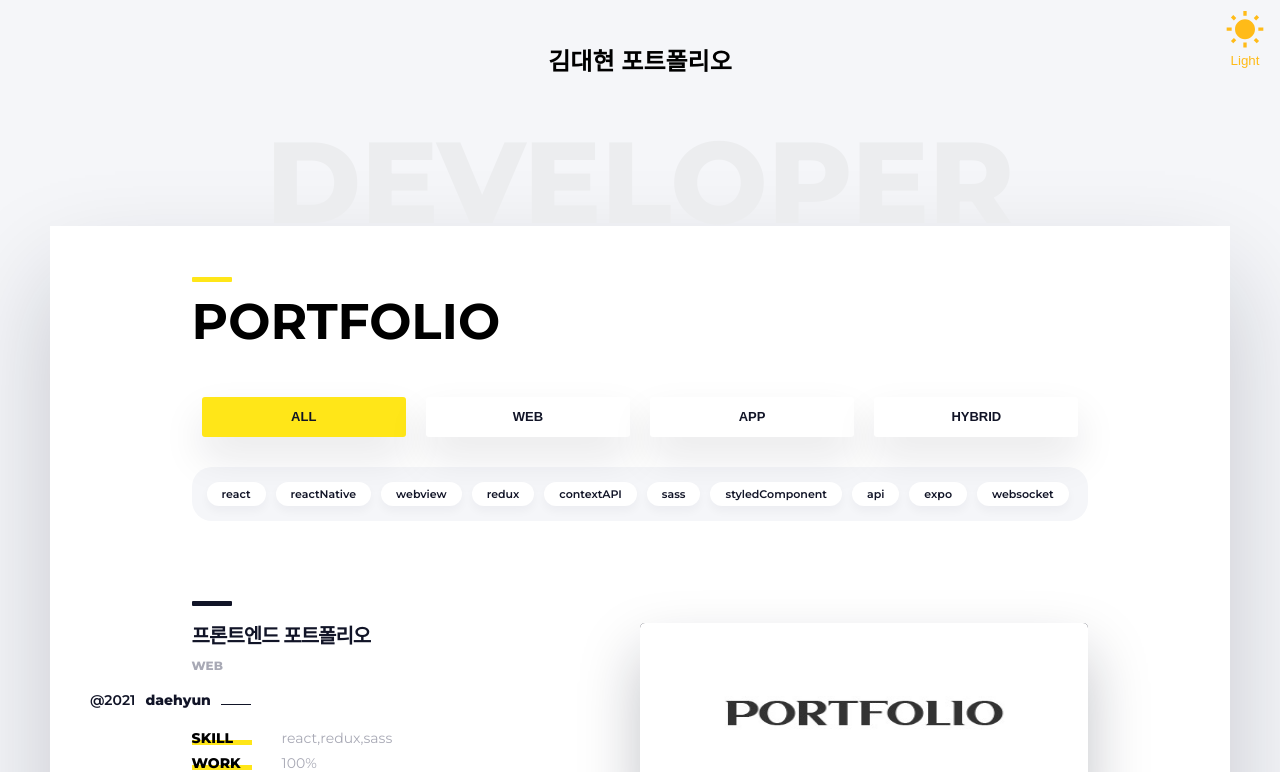
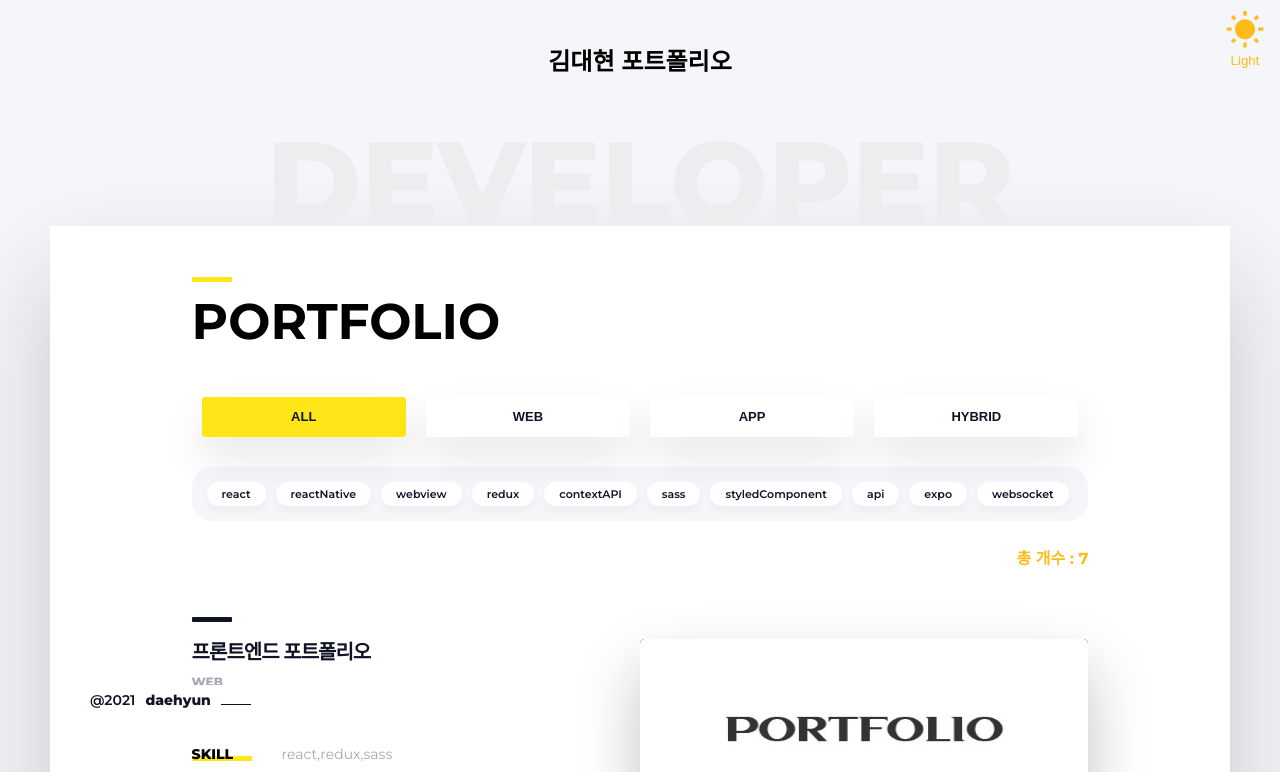
Before and after one commit to webcogy/devPortfolio, a React (Create React App) app: page / in a window 1280 px wide. Shown: the top 772 px of the page. Built offline with nearby package versions, Linux system fonts and the light colour scheme.

Commit message:
add : 포폴개수

```diff
--- a/src/containers/ListContainer.js
+++ b/src/containers/ListContainer.js
@@ -64,6 +64,7 @@ function ListContainer() {
 
     return (
         <>
+            <h4>총 개수 : {list_kind2.length}</h4>
             <List
                 list={list_kind2.slice(0, listCounting)}
             />
--- a/src/scss/style.scss
+++ b/src/scss/style.scss
@@ -415,6 +415,11 @@ r #contents .c_portfolio .cp_view .box {
   }
 }
 
+h4 {
+  text-align: right;
+  color: #ffbb18 !important;
+}
+
 @media screen and (max-width: 767px) {
   .App {
     padding: 50px 0 200px;
```
